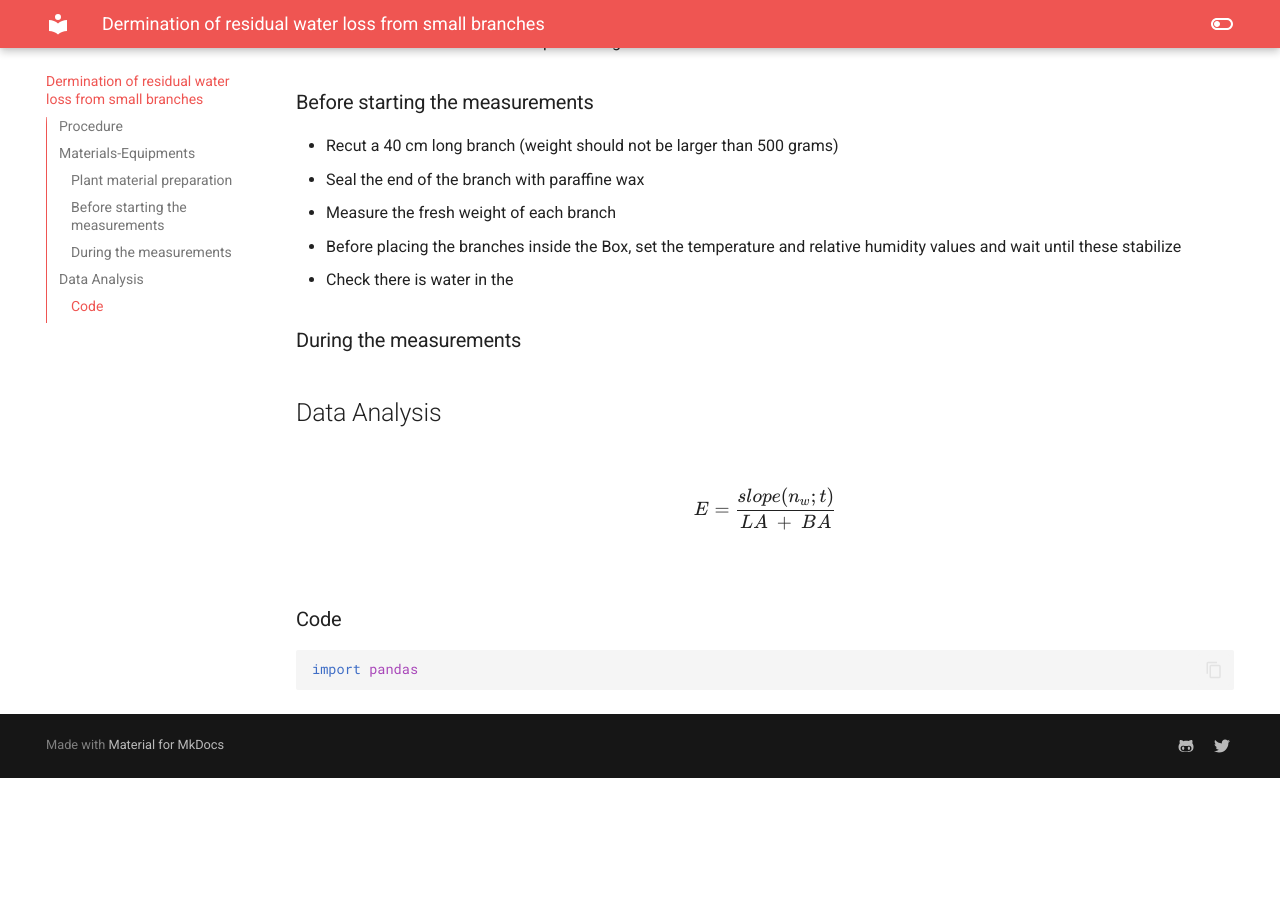
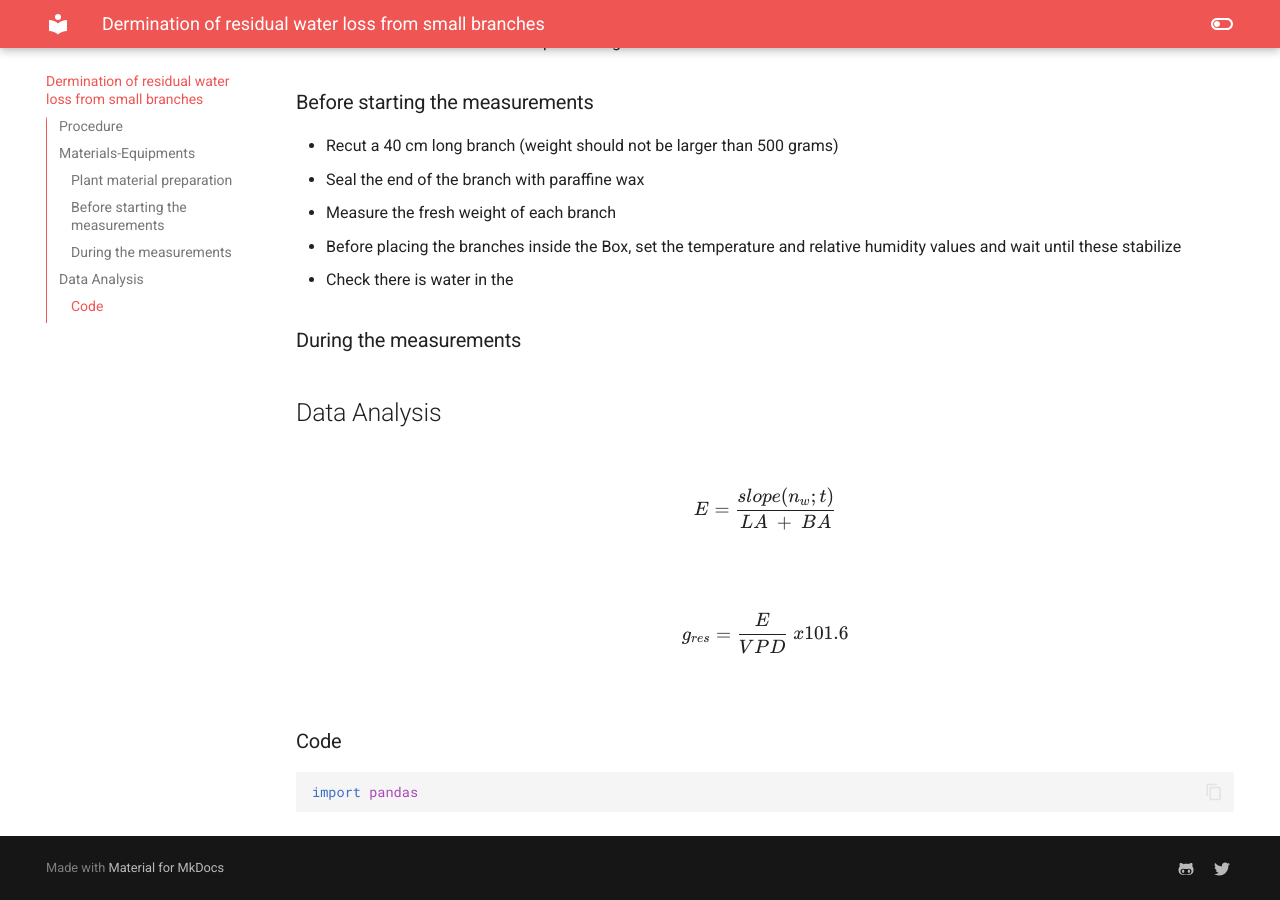
Before and after one commit to ecamo19/droughtbox_documentation, an MkDocs documentation site: the page built from docs/3_test_experiment_1.md, in a window 1280 px wide and 900 px high, scrolled down 695 px. Built offline with MkDocs 1.6.1 and Material for MkDocs 9.7.7, drawn with Linux system fonts in a browser that asks for light colours; before the commit the page ends 1473 px from its top, so only the background shows below that.

Commit message:
vault backup: 2023-08-31 14:16:36

````diff
--- a/docs/3_test_experiment_1.md
+++ b/docs/3_test_experiment_1.md
@@ -37,7 +37,7 @@ This protocol describes how to measure g<sub>res</sub> under __constant temperat
 $$E = \frac{slope(n_w;t)}{LA\ +\ BA }$$
 
 
-$$$$
+$$g_{res}= \frac{E}{VPD}\ x 101.6$$
 ### Code
 ```python
 import pandas
````
